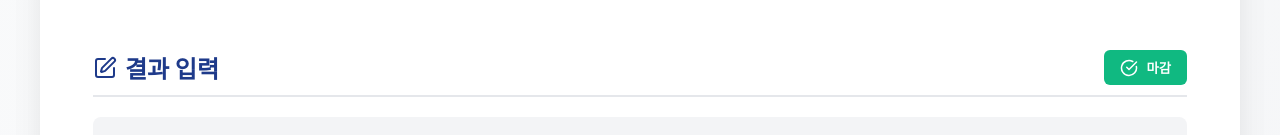
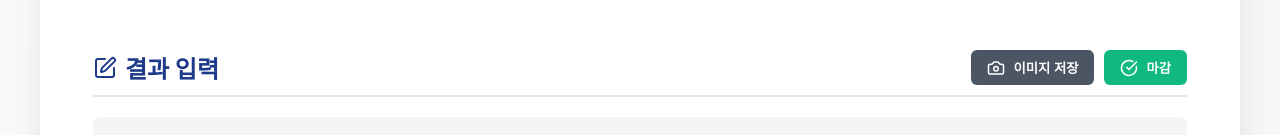
Before and after one commit to eDongju/hanultari-league, a React (Vite) app: page / in a window 1280 px wide. Both pictures are taken after a click on the button "결과입력". Shown: the part 188-323 px from the top of the page. Built offline with nearby package versions, Linux system fonts and the light colour scheme; no server answers; the database is empty.

Commit message:
feat: Add image download button to MatchInput page

```diff
--- a/src/components/MatchInput.tsx
+++ b/src/components/MatchInput.tsx
@@ -1,5 +1,6 @@
-import { useState, useEffect } from 'react';
-import { ArrowUpDown, Edit, CheckCircle, Trash2 } from 'lucide-react';
+import { useState, useEffect, useRef } from 'react';
+import { ArrowUpDown, Edit, CheckCircle, Trash2, Camera } from 'lucide-react';
+import html2canvas from 'html2canvas';
 import { doc, updateDoc, increment } from 'firebase/firestore';
 import { db } from '../firebase';
 import combinations from '../data/combinations.json';
@@ -34,6 +35,28 @@ export default function MatchInput({ allMembers, participatingMembers, bracketOp
 
   const [editModes, setEditModes] = useState<Record<string, boolean>>({});
   const [scoreModal, setScoreModal] = useState<{ matchId: string, t1Name: string, t2Name: string } | null>(null);
+  const contentRef = useRef<HTMLDivElement>(null);
+
+  const handleDownloadImage = async () => {
+    if (!contentRef.current) return;
+    try {
+      const canvas = await html2canvas(contentRef.current, {
+        scale: 2,
+        backgroundColor: '#ffffff',
+        width: contentRef.current.scrollWidth,
+        windowWidth: contentRef.current.scrollWidth
+      });
+      const image = canvas.toDataURL('image/jpeg', 0.9);
+      const link = document.createElement('a');
+      link.href = image;
+      const dateStr = new Date().toISOString().split('T')[0];
+      link.download = `hanultari-match-input-${dateStr}.jpg`;
+      link.click();
+    } catch (error) {
+      console.error('Failed to generate image', error);
+      alert('이미지 생성에 실패했습니다.');
+    }
+  };
 
   useEffect(() => {
     if (Object.keys(matchScores).length === 0 && setIsFinished) {
@@ -185,12 +208,19 @@ export default function MatchInput({ allMembers, participatingMembers, bracketOp
   };
 
   return (
-    <div className="content-card">
+    <div className="content-card" ref={contentRef}>
         <div style={{ display: 'flex', justifyContent: 'space-between', alignItems: 'center', borderBottom: '2px solid #E5E7EB', paddingBottom: '10px', marginBottom: '20px' }}>
           <h2 style={{ color: '#1E3A8A', margin: 0, display: 'flex', alignItems: 'center', gap: '8px' }}>
             <Edit size={24} /> 결과 입력
           </h2>
           <div style={{ display: 'flex', gap: '10px' }}>
+            <button
+              onClick={handleDownloadImage}
+              style={{ background: '#4B5563', color: 'white', border: 'none', padding: '8px 16px', borderRadius: '6px', cursor: 'pointer', display: 'flex', alignItems: 'center', gap: '8px', fontWeight: 'bold' }}
+            >
+              <Camera size={18} />
+              이미지 저장
+            </button>
             {isFinished && (
               <button
                 onClick={handleEditMode}
```
